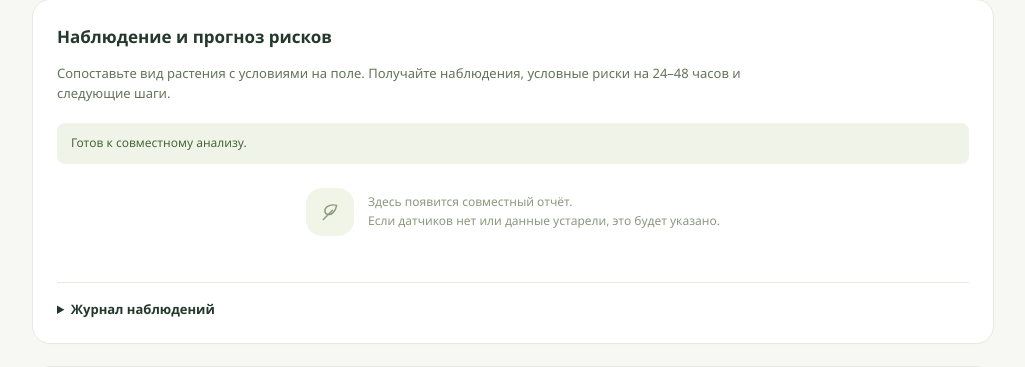
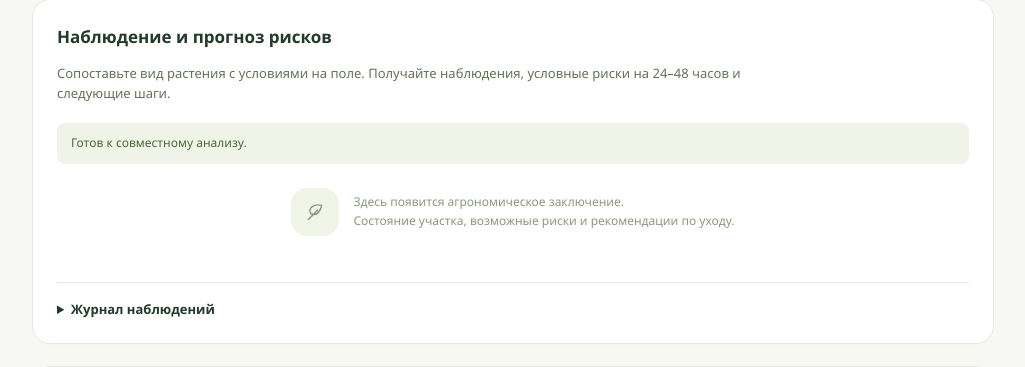
Before and after one commit to Program451/agro-ai, a PHP site: page / in a window 1280 px wide. Shown: the part 868-1235 px from the top of the page, without its empty margins (246-1271 px from the left). Run offline with PHP 8.4, Linux system fonts and the light colour scheme.

Commit message:
Describe the agronomic report in the empty state

```diff
--- a/frontend/index.php
+++ b/frontend/index.php
@@ -152,7 +152,7 @@ $data = getLatestData($file);
         <p class="ai-intro">Сопоставьте вид растения с условиями на поле. Получайте наблюдения, условные риски на 24–48 часов и следующие шаги.</p>
         <button class="button secondary" id="ai-stop" hidden>Остановить AI</button>
         <div class="ai-status" id="ai-status" role="status">Готов к совместному анализу.</div>
-        <div id="ai-empty" class="ai-empty"><span><?= icon('leaf') ?></span><p>Здесь появится совместный отчёт.<br>Если датчиков нет или данные устарели, это будет указано.</p></div>
+        <div id="ai-empty" class="ai-empty"><span><?= icon('leaf') ?></span><p>Здесь появится агрономическое заключение.<br>Состояние участка, возможные риски и рекомендации по уходу.</p></div>
         <article id="ai-report" hidden>
           <div class="ai-report-head"><a id="ai-frame-link" target="_blank" rel="noopener" title="Открыть кадр наблюдения"><img id="ai-frame" alt="Кадр, использованный в AI-отчёте"></a><div><span class="sensor-kicker">СОХРАНЁННОЕ НАБЛЮДЕНИЕ</span><p id="ai-meta"></p><p id="ai-summary"></p><button class="text-button" id="ai-export" disabled><?= icon('download') ?>Скачать отчёт и показания JSON</button></div></div>
           <div id="ai-details" class="ai-details"></div>
```
